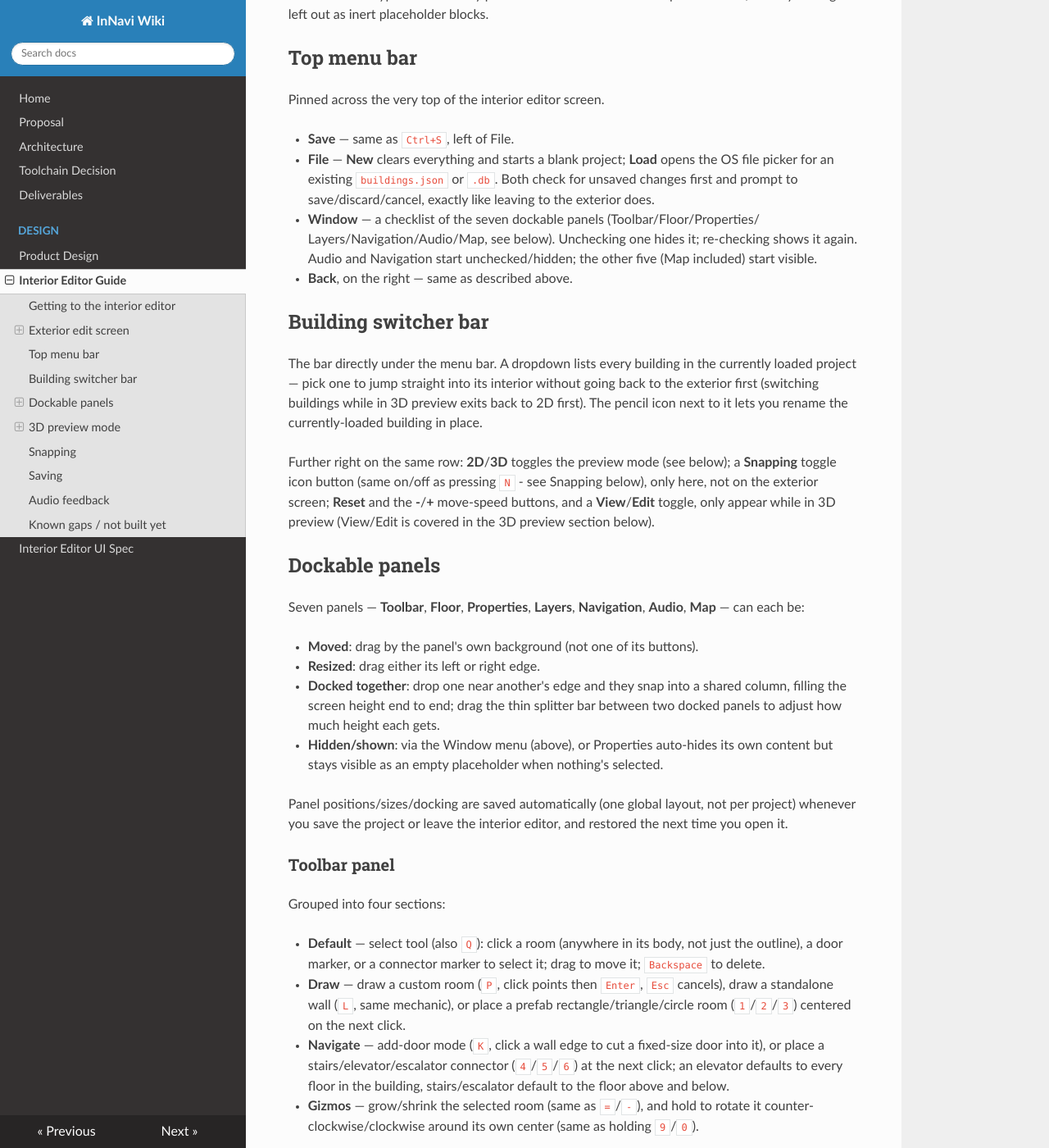
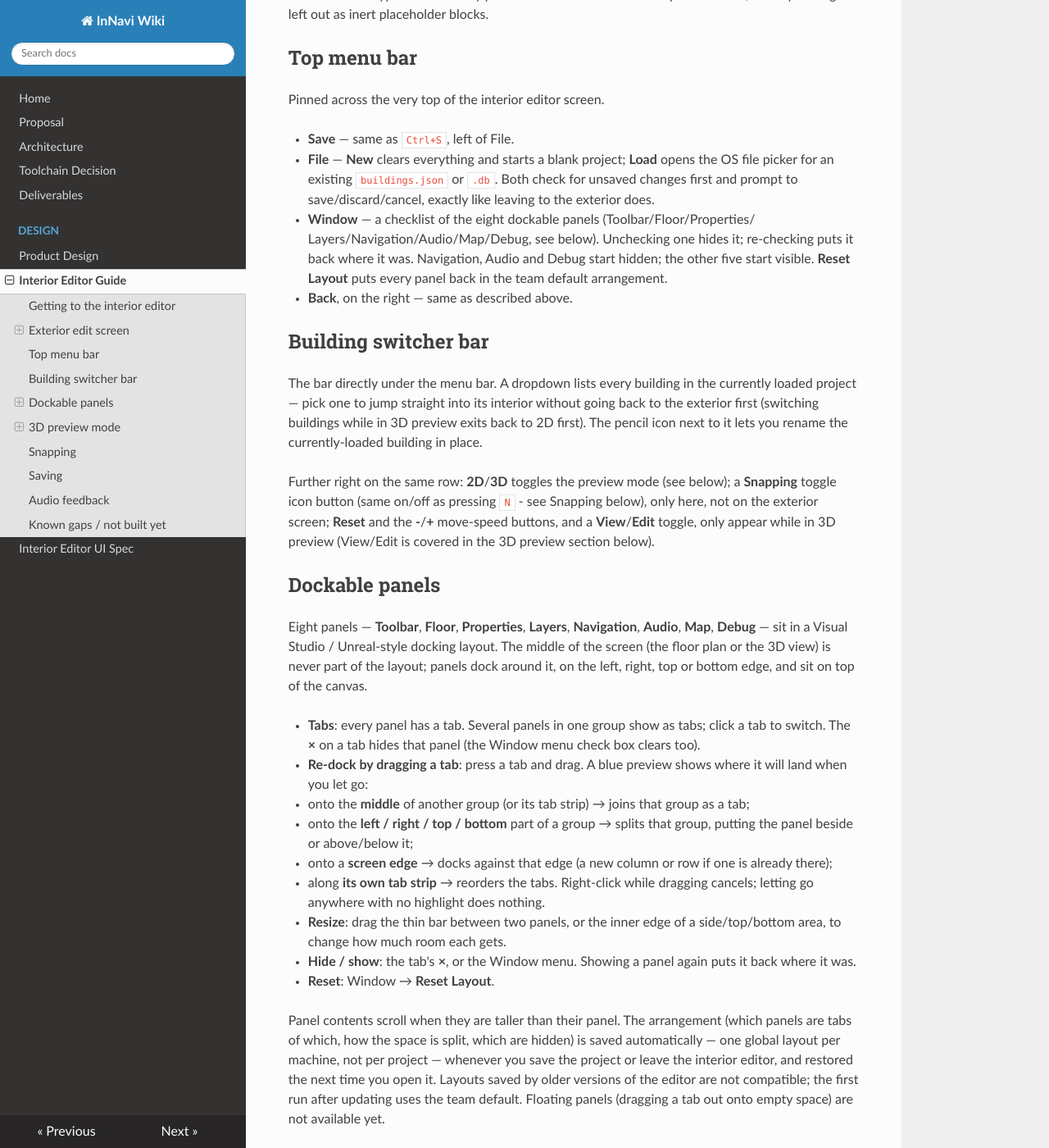
Before and after one commit to GYQ-SIT/Pathfinder-InNav, an MkDocs documentation site: the page built from docs/design/interior-editor-guide.md, in a window 1280 px wide and 1400 px high, scrolled down 1788 px. Shown: the whole window at 82% size. Built offline with MkDocs 1.6.1, drawn with Linux system fonts in a browser that asks for light colours; nearby versions of some CDN libraries.

Commit message:
Docs: describe the new docking layout; drop the obsolete version-2 default layout
S4 step 4. The interior editor guide's Window menu and Dockable panels
sections now describe tabs, drag-to-dock (group middle / group sides /
screen edges / tab reordering), splitters, hide/show, Reset Layout and
how the layout is saved; deliverables.md's T02 note matches. The old
Data/DefaultLayouts/DefaultInteriorLayout.json (column-based, version 2)
is no longer read by anything and is removed - the default arrangement
lives in InteriorDock::BuildDefaultLayout.

```diff
--- a/docs/design/interior-editor-guide.md
+++ b/docs/design/interior-editor-guide.md
@@ -83,10 +83,11 @@ Pinned across the very top of the interior editor screen.
   OS file picker for an existing `buildings.json` or `.db`. Both check for unsaved
   changes first and prompt to save/discard/cancel, exactly like leaving to the
   exterior does.
-- **Window** — a checklist of the seven dockable panels (Toolbar/Floor/Properties/
-  Layers/Navigation/Audio/Map, see below). Unchecking one hides it; re-checking shows
-  it again. Audio and Navigation start unchecked/hidden; the other five (Map included)
-  start visible.
+- **Window** — a checklist of the eight dockable panels (Toolbar/Floor/Properties/
+  Layers/Navigation/Audio/Map/Debug, see below). Unchecking one hides it; re-checking
+  puts it back where it was. Navigation, Audio and Debug start hidden; the other five
+  start visible. **Reset Layout** puts every panel back in the team default
+  arrangement.
 - **Back**, on the right — same as described above.
 
 ## Building switcher bar
@@ -104,20 +105,34 @@ a **View**/**Edit** toggle, only appear while in 3D preview (View/Edit is covere
 
 ## Dockable panels
 
-Seven panels — **Toolbar**, **Floor**, **Properties**, **Layers**, **Navigation**,
-**Audio**, **Map** — can each be:
+Eight panels — **Toolbar**, **Floor**, **Properties**, **Layers**, **Navigation**,
+**Audio**, **Map**, **Debug** — sit in a Visual Studio / Unreal-style docking layout. The
+middle of the screen (the floor plan or the 3D view) is never part of the layout; panels
+dock around it, on the left, right, top or bottom edge, and sit on top of the canvas.
 
-- **Moved**: drag by the panel's own background (not one of its buttons).
-- **Resized**: drag either its left or right edge.
-- **Docked together**: drop one near another's edge and they snap into a shared column,
-  filling the screen height end to end; drag the thin splitter bar between two docked
-  panels to adjust how much height each gets.
-- **Hidden/shown**: via the Window menu (above), or Properties auto-hides its own
-  content but stays visible as an empty placeholder when nothing's selected.
+- **Tabs**: every panel has a tab. Several panels in one group show as tabs; click a tab
+  to switch. The **×** on a tab hides that panel (the Window menu check box clears too).
+- **Re-dock by dragging a tab**: press a tab and drag. A blue preview shows where it will
+  land when you let go:
+  - onto the **middle** of another group (or its tab strip) → joins that group as a tab;
+  - onto the **left / right / top / bottom** part of a group → splits that group, putting
+    the panel beside or above/below it;
+  - onto a **screen edge** → docks against that edge (a new column or row if one is
+    already there);
+  - along **its own tab strip** → reorders the tabs.
+  Right-click while dragging cancels; letting go anywhere with no highlight does nothing.
+- **Resize**: drag the thin bar between two panels, or the inner edge of a side/top/bottom
+  area, to change how much room each gets.
+- **Hide / show**: the tab's **×**, or the Window menu. Showing a panel again puts it back
+  where it was.
+- **Reset**: Window → **Reset Layout**.
 
-Panel positions/sizes/docking are saved automatically (one global layout, not per
-project) whenever you save the project or leave the interior editor, and restored the
-next time you open it.
+Panel contents scroll when they are taller than their panel. The arrangement (which panels
+are tabs of which, how the space is split, which are hidden) is saved automatically — one
+global layout per machine, not per project — whenever you save the project or leave the
+interior editor, and restored the next time you open it. Layouts saved by older versions
+of the editor are not compatible; the first run after updating uses the team default.
+Floating panels (dragging a tab out onto empty space) are not available yet.
 
 ### Toolbar panel
 
```
Also changed, not shown: docs/deliverables.md (+1 -1 lines), 2 other files.
